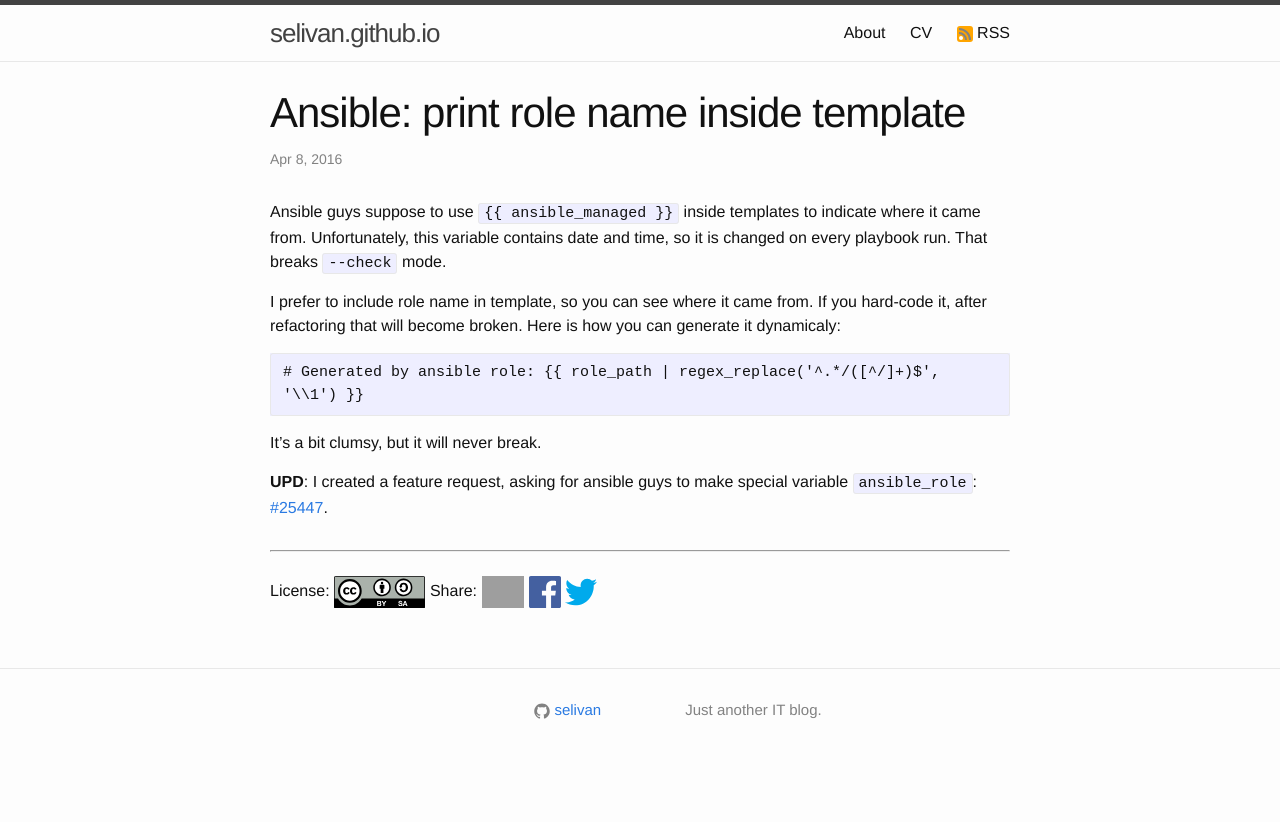
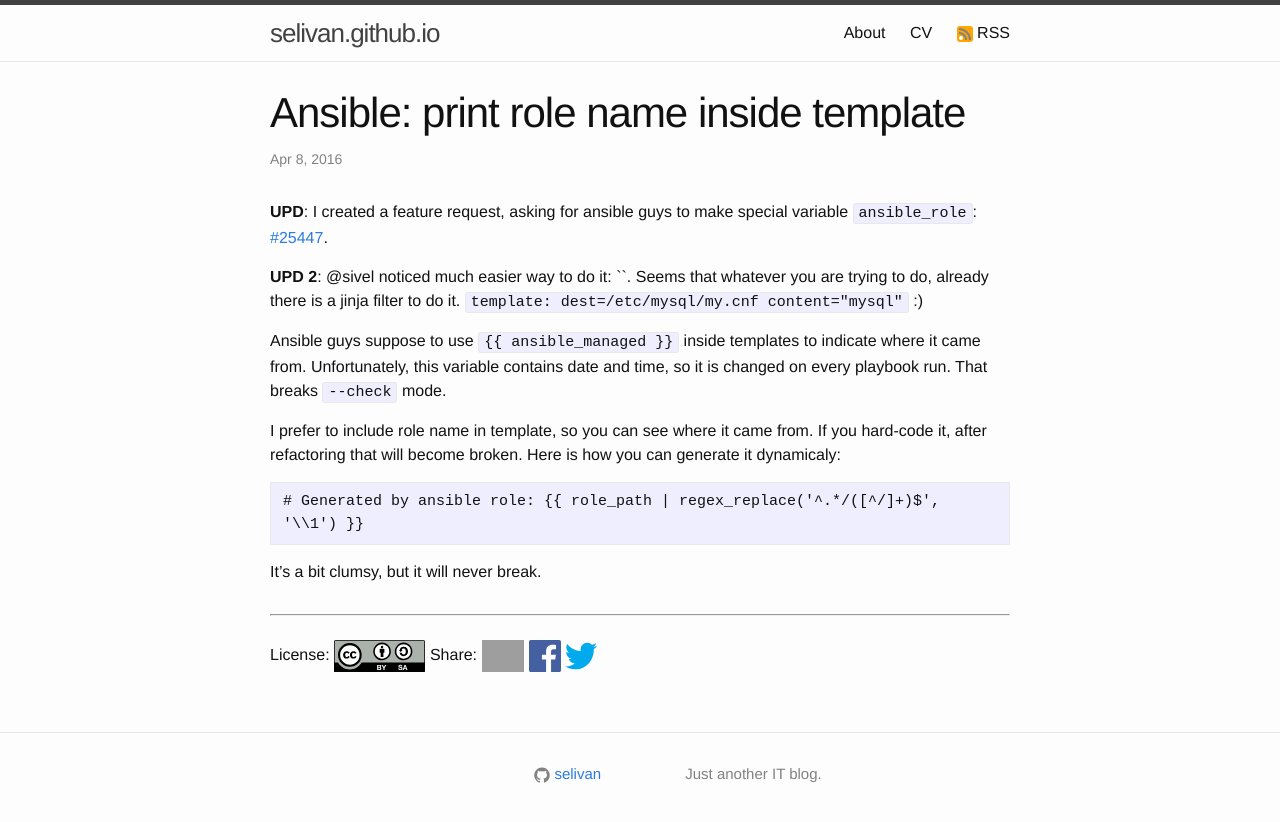
Before and after one commit to selivan/selivan.github.io, a Jekyll site: the page built from _posts/2016-04-08-ansible-print-role-name-inside-template.md, in a window 1280 px wide. Shown: the top 822 px of the page. Built offline with Jekyll 4.4.1, drawn with Linux system fonts in a browser that asks for light colours; comment, search, counter and statistics services are not loaded; grey boxes are pictures that could not be loaded.

Commit message:
post updated

```diff
--- a/_posts/2016-04-08-ansible-print-role-name-inside-template.md
+++ b/_posts/2016-04-08-ansible-print-role-name-inside-template.md
@@ -3,6 +3,10 @@ layout: post
 title:  "Ansible: print role name inside template"
 tags: ansible
 ---
+**UPD**: I created a feature request, asking for ansible guys to make special variable `ansible_role`: [#25447](https://github.com/ansible/ansible/issues/25447).
+
+**UPD 2**: @sivel noticed much easier way to do it: `{{ role_path | basename }}`. Seems that whatever you are trying to do, already there is a jinja filter to do it. `template: dest=/etc/mysql/my.cnf content="{{ 'mysql' | make_config_fast_reliable_and_secure }}"` :)
+
 Ansible guys suppose to use `{% raw %}{{ ansible_managed }}{% endraw %}` inside templates to indicate where it came from. Unfortunately, this variable contains date and time, so it is changed on every playbook run. That breaks `--check` mode.
 
 I prefer to include role name in template, so you can see where it came from. If you hard-code it, after refactoring that will become broken. Here is how you can generate it dynamicaly:
```
Also changed, not shown: other parts of _posts/2016-04-08-ansible-print-role-name-inside-template.md (+0 -2 lines).
